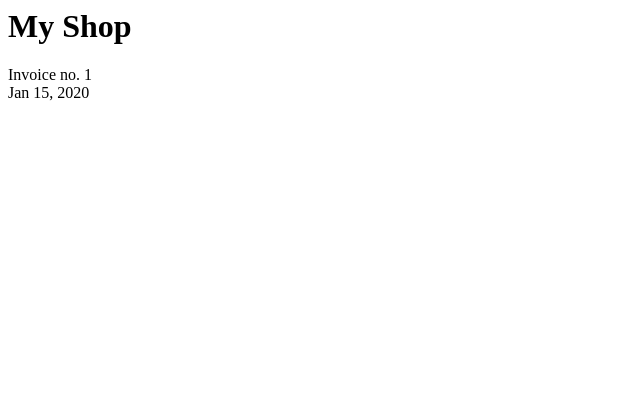
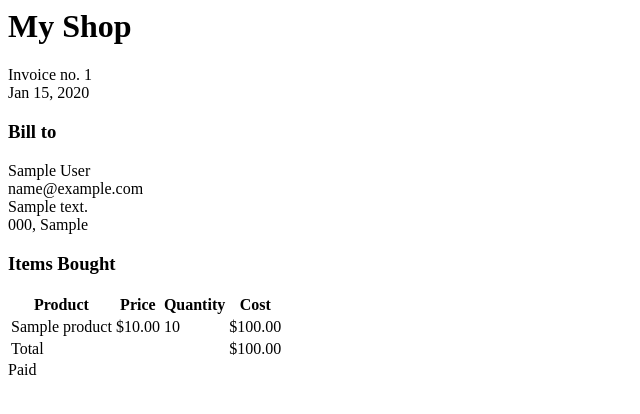
Before and after one commit to gurupratap-matharu/shop, a Django app: template orders/templates/orders/order_pdf.html in a window 1280 px wide. Shown: the top 414 px of the page, without its empty margins (0-640 px from the left). Run offline with Django 4.2, Linux system fonts and the light colour scheme; the template is opened without the code that fills it: values that come from a table or form of the project are taken from there, others are empty; tables that the repository leaves empty hold one stand-in row (values such as "Sample post"); parts of the project's set-up code (start-up, migrations or seed data) failed here and were passed over.

Commit message:
Update HTML template with all order details to generate complete PDF

```diff
--- a/orders/templates/orders/order_pdf.html
+++ b/orders/templates/orders/order_pdf.html
@@ -9,6 +9,44 @@
         </span>
     </p>
 
+    <h3>Bill to</h3>
+    <p>
+        {{ order.first_name }} {{ order.last_name }}<br>
+        {{ order.email }}<br>
+        {{ order.address }}<br>
+        {{ order.postal_code }}, {{ order.city }}
+    </p>
+
+    <h3>Items Bought</h3>
+    <table>
+        <thead>
+            <tr>
+                <th>Product</th>
+                <th>Price</th>
+                <th>Quantity</th>
+                <th>Cost</th>
+            </tr>
+        </thead>
+        <tbody>
+            {% for item in order.items.all %}
+            <tr class="row{% cycle '1' '2' %}">
+                <td>{{ item.product.name }}</td>
+                <td class="num">${{ item.price }}</td>
+                <td class="num">{{ item.quantity }}</td>
+                <td class="num">${{ item.get_cost }}</td>
+            </tr>
+            {% endfor %}
+
+            <tr class="total">
+                <td colspan="3">Total</td>
+                <td class="num">${{ order.get_total_cost }}</td>
+            </tr>
+        </tbody>
+    </table>
+
+    <span class="{% if order.paid %}paid{% else %}pending{% endif %}">
+        {% if order.paid %}Paid{% else %}Pending payment{% endif %}
+    </span>
 </body>
 
 </html>
```
